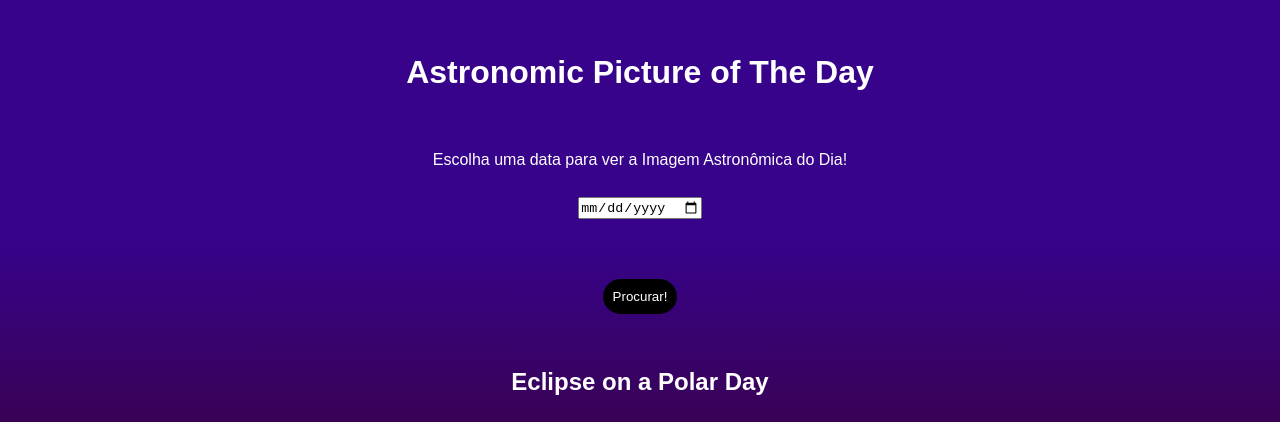
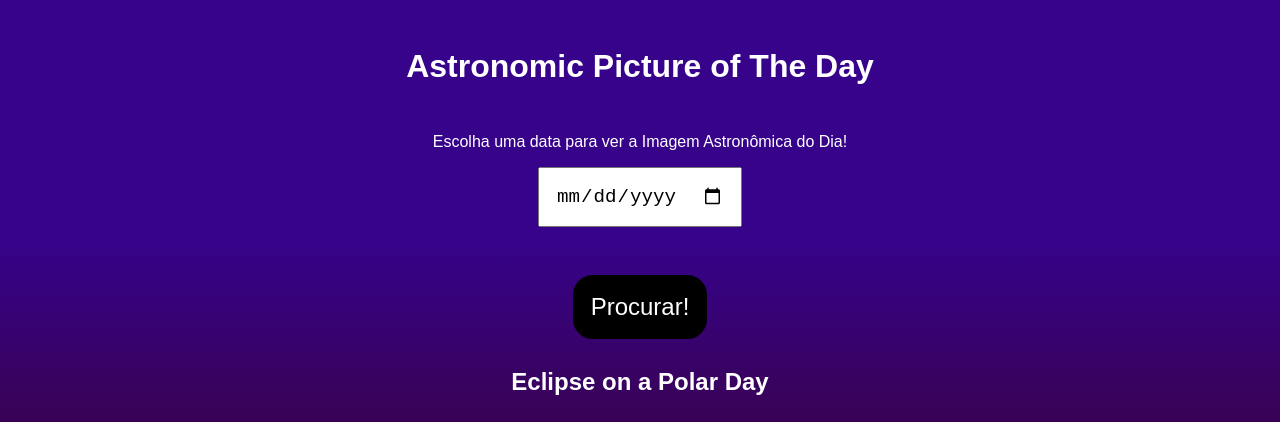
Before and after one commit to brunoandreotti/APOD-Projeto, a plain HTML site: page index.html in a window 1280 px wide. Shown: the top 422 px of the page. Drawn offline with nearby package versions, Linux system fonts and the light colour scheme; no server answers; a web font is replaced by a local one.

Commit message:
Update style.css

```diff
--- a/style.css
+++ b/style.css
@@ -36,9 +36,15 @@
   padding: 1rem;
 }
 
+#data{
+  padding: 1rem;
+  font-size: 1.2rem;
+}
+
 #button {
-  padding: 0.5rem;
+  padding: 1rem;
   outline: none;
+  font-size: 1.5rem;
   background-color: black;
   border: black 2px solid;
   border-radius: 20px;
@@ -118,5 +124,9 @@
     width: 600px;
   }
 
+  #button:hover {
+    transform: none
+  }
+
 
 }
```
